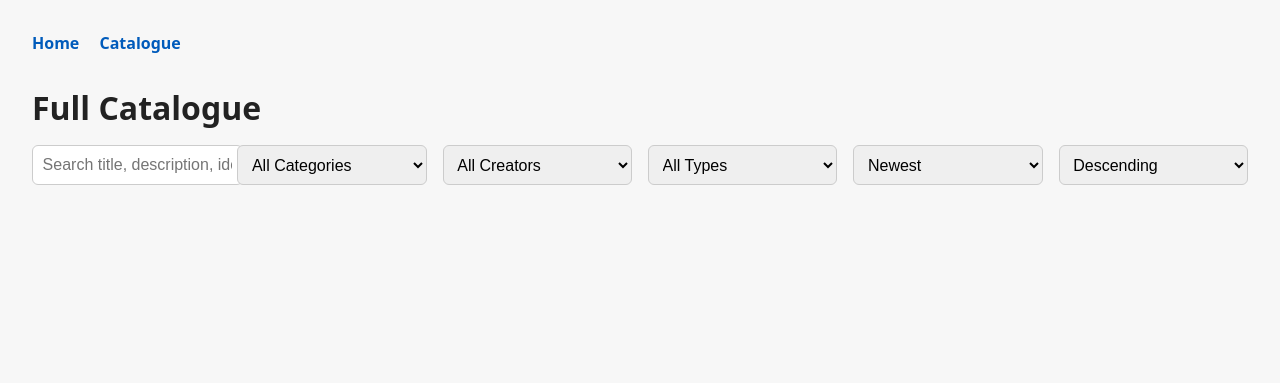
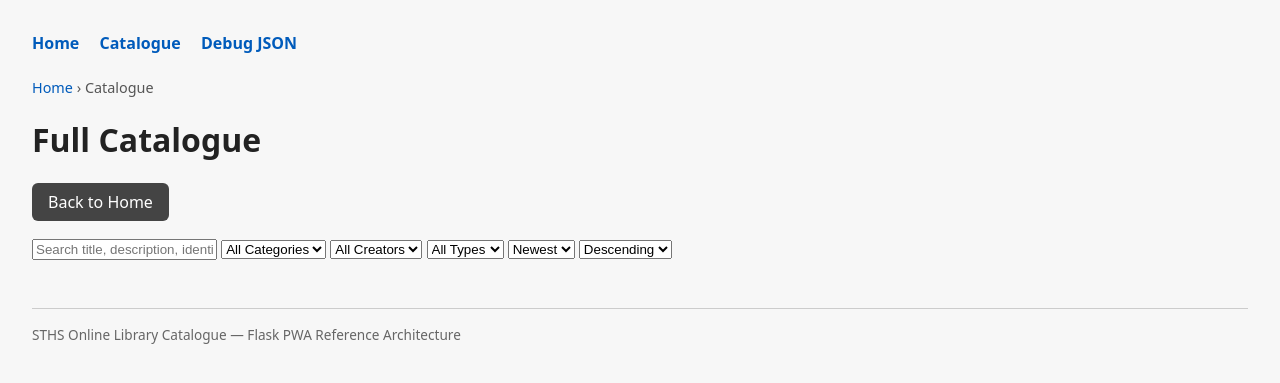
Before and after one commit to detnsw-sydtech/High-Security-Flask-PWA-Repo-Template, a Flask app: page /catalogue/full in a window 1280 px wide. Shown: the top 383 px of the page. Run offline with Flask 3, Linux system fonts and the light colour scheme; data that the repository does not hold is empty; some libraries are stand-ins or nearby versions.

Commit message:
Update catalogue.html

```diff
--- a/src/app/templates/catalogue.html
+++ b/src/app/templates/catalogue.html
@@ -1,107 +1,22 @@
-<!DOCTYPE html>
-<html lang="en">
-<head>
-    <meta charset="UTF-8">
-    <title>Catalogue – Online Library Catalogue</title>
+{% extends "base.html" %}
 
-    <style>
-        body {
-            font-family: system-ui, sans-serif;
-            margin: 0;
-            padding: 2rem;
-            background: #f7f7f7;
-            color: #222;
-        }
+{% block title %}Catalogue — Online Library Catalogue{% endblock %}
 
-        nav {
-            margin-bottom: 2rem;
-        }
+{% block breadcrumbs %}
+    <a href="/">Home</a> › Catalogue
+{% endblock %}
 
-        nav a {
-            margin-right: 1rem;
-            text-decoration: none;
-            color: #005bbb;
-            font-weight: 600;
-        }
-
-        nav a:hover {
-            text-decoration: underline;
-        }
-
-        h1 {
-            margin-bottom: 1rem;
-        }
-
-        .filters {
-            display: grid;
-            grid-template-columns: repeat(auto-fit, minmax(180px, 1fr));
-            gap: 1rem;
-            margin-bottom: 1.5rem;
-        }
-
-        .filters input,
-        .filters select {
-            padding: 0.6rem;
-            border: 1px solid #ccc;
-            border-radius: 6px;
-            font-size: 1rem;
-            width: 100%;
-        }
-
-        .item-list {
-            display: grid;
-            grid-template-columns: repeat(auto-fill, minmax(260px, 1fr));
-            gap: 1rem;
-        }
-
-        .item-card {
-            background: white;
-            padding: 1rem;
-            border-radius: 8px;
-            border: 1px solid #ddd;
-            box-shadow: 0 1px 2px rgba(0,0,0,0.05);
-        }
-
-        .item-card h3 {
-            margin-top: 0;
-            margin-bottom: 0.5rem;
-        }
-
-        .pagination {
-            margin-top: 1.5rem;
-            display: flex;
-            justify-content: center;
-            gap: 1rem;
-        }
-
-        .pagination button {
-            padding: 0.5rem 1rem;
-            border: none;
-            background: #005bbb;
-            color: white;
-            border-radius: 6px;
-            cursor: pointer;
-        }
-
-        .pagination button:hover {
-            background: #004999;
-        }
-    </style>
-</head>
-
-<body>
-
-<nav>
-    <a href="/">Home</a>
-    <a href="/catalogue/full">Catalogue</a>
-</nav>
+{% block content %}
 
 <h1>Full Catalogue</h1>
 
-<!-- FILTER BAR -->
+<a href="/"
+   style="display:inline-block;margin-bottom:1rem;padding:0.5rem 1rem;background:#444;color:white;border-radius:6px;text-decoration:none;">
+    Back to Home
+</a>
+
 <div class="filters">
 
-    <!-- Search -->
     <input
         type="text"
         name="q"
@@ -112,75 +27,60 @@
         hx-include=".filters"
     >
 
-    <!-- Category filter -->
-    <select
-        name="category"
+    <select name="category"
             hx-get="/catalogue"
             hx-target="#catalogue-results"
             hx-trigger="change"
-        hx-include=".filters"
-    >
+            hx-include=".filters">
         <option value="">All Categories</option>
         {% for c in categories %}
             <option value="{{ c.name }}">{{ c.name }}</option>
         {% endfor %}
     </select>
 
-    <!-- Creator filter -->
-    <select
-        name="creator"
+    <select name="creator"
             hx-get="/catalogue"
             hx-target="#catalogue-results"
             hx-trigger="change"
-        hx-include=".filters"
-    >
+            hx-include=".filters">
         <option value="">All Creators</option>
         {% for cr in creators %}
             <option value="{{ cr.name }}">{{ cr.name }}</option>
         {% endfor %}
     </select>
 
-    <!-- Item Type filter -->
-    <select
-        name="type"
+    <select name="type"
             hx-get="/catalogue"
             hx-target="#catalogue-results"
             hx-trigger="change"
-        hx-include=".filters"
-    >
+            hx-include=".filters">
         <option value="">All Types</option>
         {% for t in item_types %}
             <option value="{{ t.name }}">{{ t.name }}</option>
         {% endfor %}
     </select>
 
-    <!-- Sorting -->
-    <select
-        name="sort"
+    <select name="sort"
             hx-get="/catalogue"
             hx-target="#catalogue-results"
             hx-trigger="change"
-        hx-include=".filters"
-    >
+            hx-include=".filters">
         <option value="created_at">Newest</option>
         <option value="title">Title</option>
         <option value="year">Year</option>
     </select>
 
-    <select
-        name="direction"
+    <select name="direction"
             hx-get="/catalogue"
             hx-target="#catalogue-results"
             hx-trigger="change"
-        hx-include=".filters"
-    >
+            hx-include=".filters">
         <option value="desc">Descending</option>
         <option value="asc">Ascending</option>
     </select>
 
 </div>
 
-<!-- Dynamic catalogue container -->
 <div id="catalogue-results"
      hx-get="/catalogue"
      hx-trigger="load"
@@ -188,7 +88,4 @@
      hx-swap="innerHTML">
 </div>
 
-<script src="https://unpkg.com/htmx.org@1.9.10"></script>
-
-</body>
-</html>
+{% endblock %}
```
Lines whose indentation alone changed are shown as unchanged.
